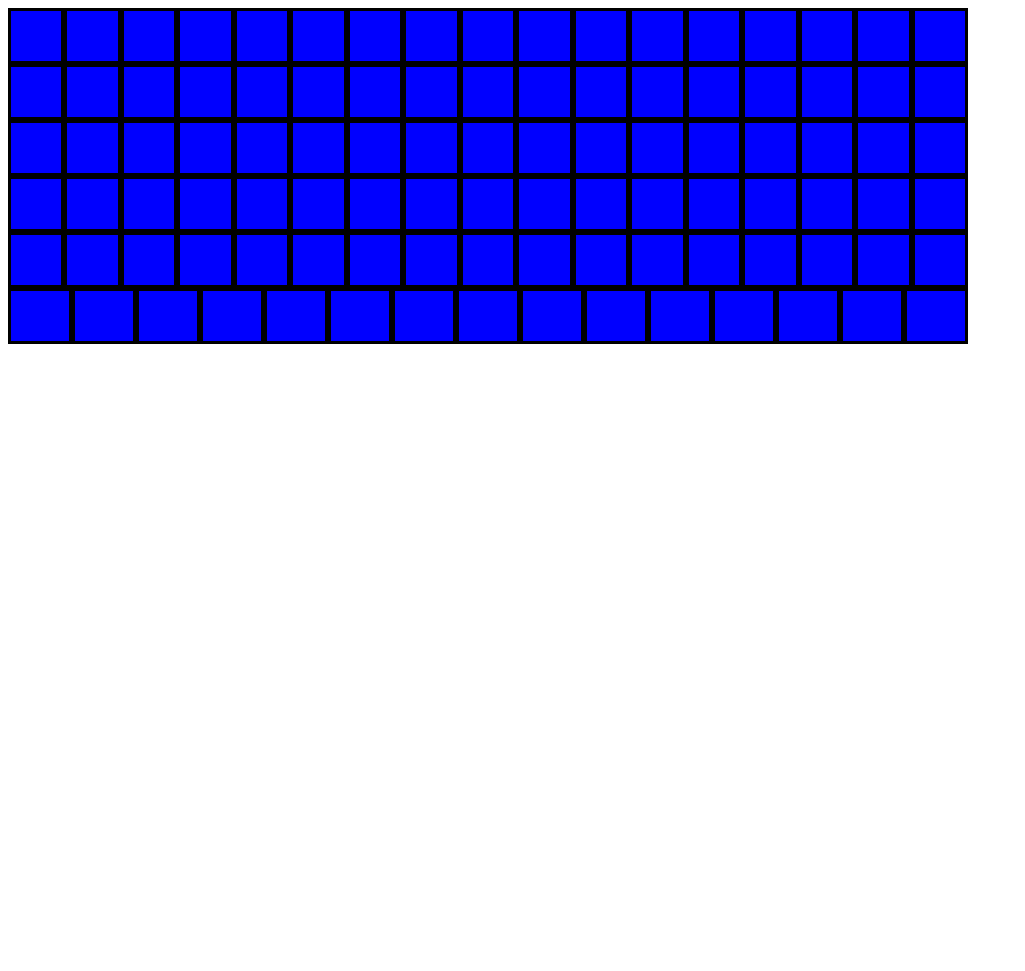
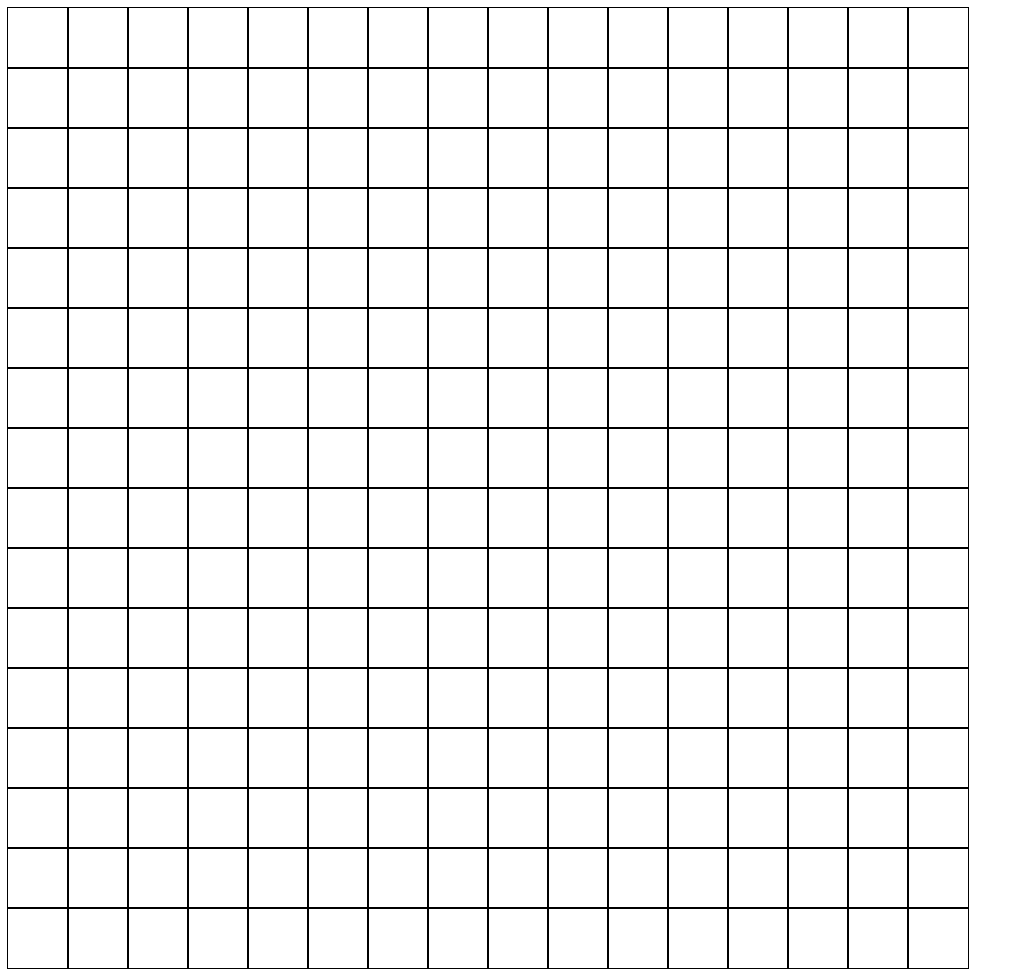
Before and after one commit to bryankeov/Sketch, a plain HTML site: page index.html in a window 1280 px wide. Shown: the whole page, without its empty margins (0-1025 px from the left). Before the commit the page ends 800 px from the top, so only its background shows below. Drawn offline with Linux system fonts and the light colour scheme.

Commit message:
Repair Grid

```diff
--- a/script.js
+++ b/script.js
@@ -2,10 +2,9 @@ let container = document.getElementById("container")
 let div = document.createElement('div');
 div.id = "square"
 
-function createDiv(n) {
-    n *= n
-  for (let i = 0; i < n; i++) {
+function createDiv() {     //Create n amount of divs
+  for (let i = 0; i < 256; i++) {
     container.appendChild(div.cloneNode(true));
   }
 }
-createDiv(10)
+createDiv()
--- a/style.css
+++ b/style.css
@@ -1,12 +1,35 @@
+
 #container {
-    max-height: 960px;
-    max-width: 960px;
+    width: 960px;
+    height: 960px;
+    padding: 0px;
+    margin: 0px;
+}
+
+#square {
+    outline: 1px solid;
+    width: 60px;
+    height: 60px;
+    float: left;
+    padding: 0px;
+    margin: 0px;
+}
+
+/*body {
+    display: flex;
+    justify-content: center;
+    align-content: center;
+    flex-direction: column;
+}
+
+#container {
+    height: 960px;
+    width: 960px;
     background-color: brown;
     display: flex;
-    flex-wrap: wrap;
-    flex-direction: row;
     padding: 0px;
     margin: 0px;
+    flex-wrap: wrap;
 }
 
 #square {
@@ -14,7 +37,6 @@
     border-color: black;
     background-color: blue;
     flex: 1;
-    height: 50px;
-    min-width: 50px;
+    height: auto;
 
-}
+}*/
```
